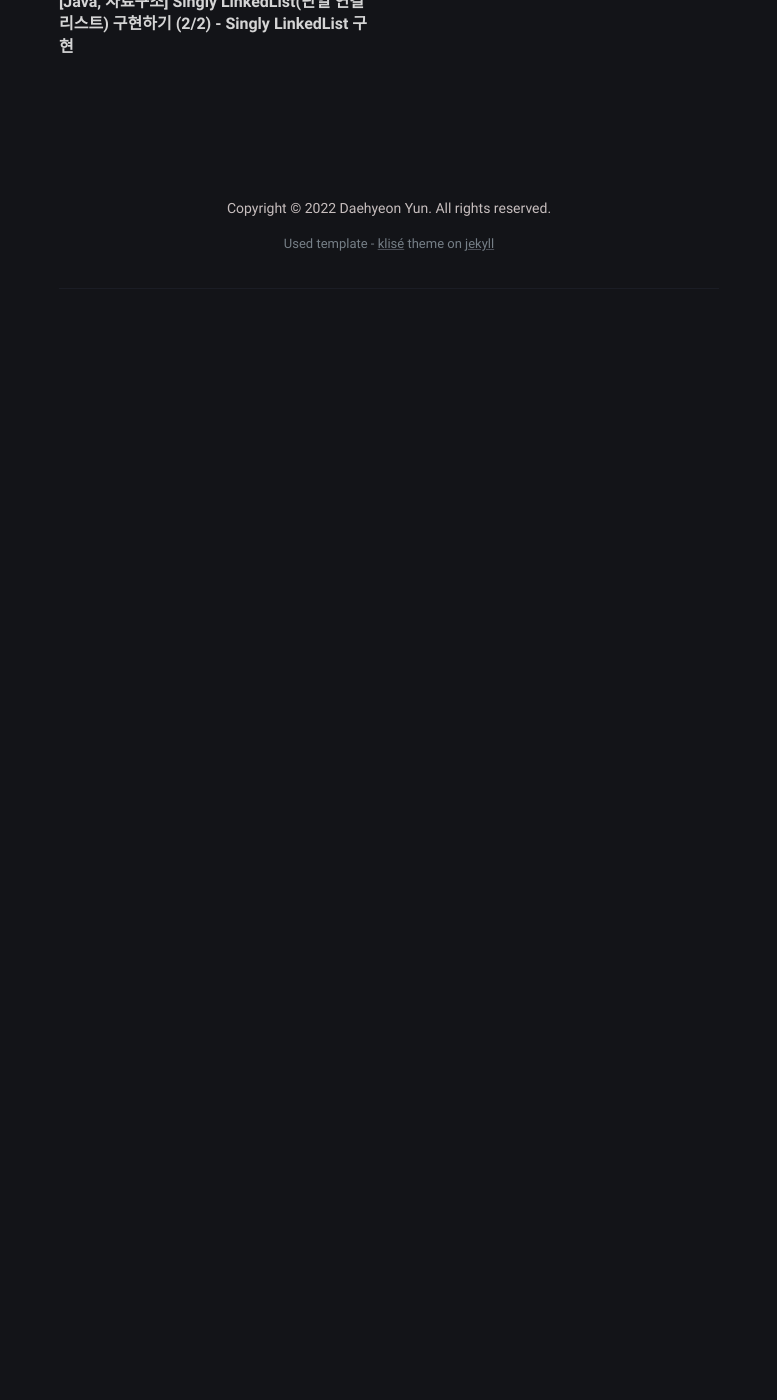
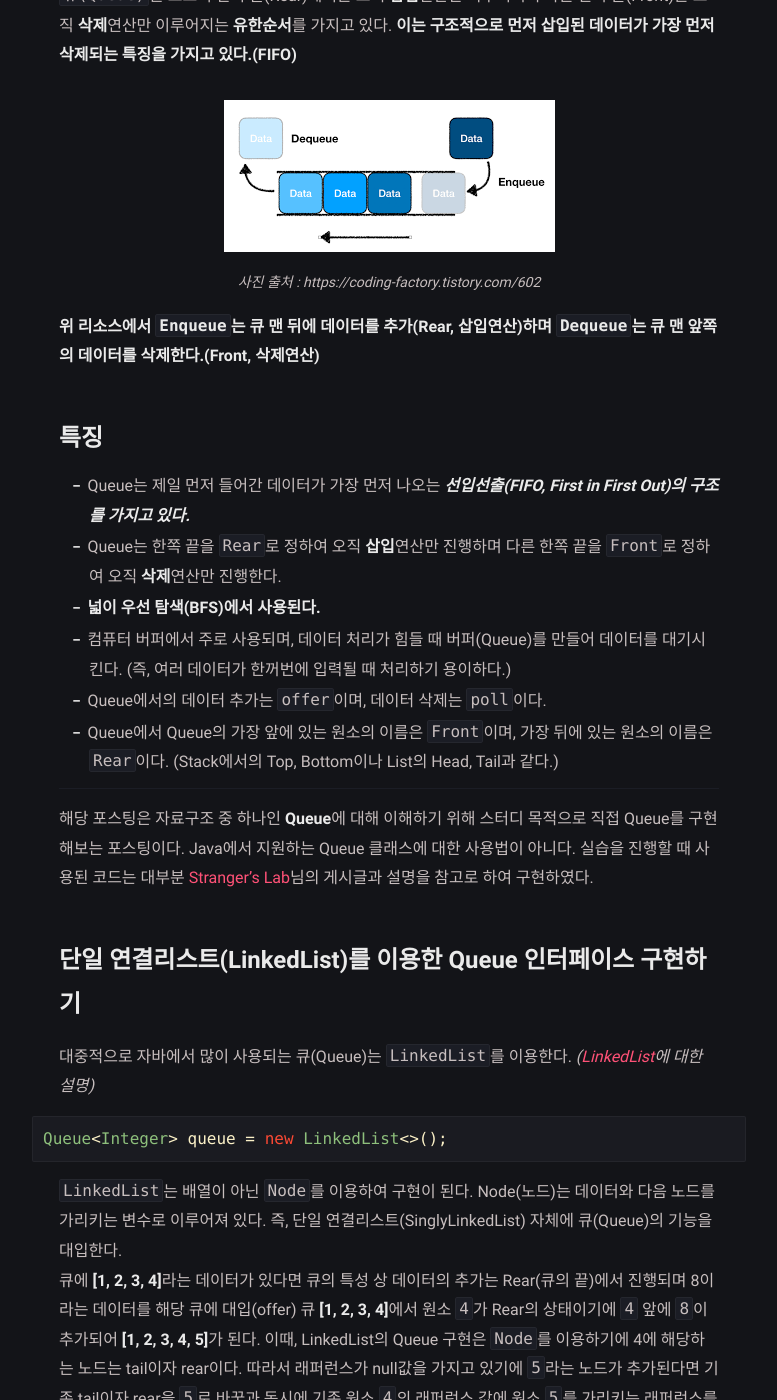
Before and after one commit to YunDaeHyeon/YunDaeHyeon.github.io, a Jekyll site: the page built from _posts/DataStructure/2022-02-21-datastructure-post9.md, in a window 1280 px wide and 1400 px high, scrolled down 613 px. Shown: the whole window, without its empty margins (251-1028 px from the left). Built offline with Jekyll 4.4.1, drawn with Linux system fonts in a browser that asks for light colours; comment, search, counter and statistics services are not loaded; before the commit the page ends 902 px from its top, so only the background shows below that; some of the changed text lies outside the part shown.

Commit message:
mac-22.02.21 datastructure post9 add

````diff
--- a/_posts/DataStructure/2022-02-21-datastructure-post9.md
+++ b/_posts/DataStructure/2022-02-21-datastructure-post9.md
@@ -5,4 +5,74 @@ data:   2022-02-21 00:15:40+0900
 categories: jekyll update
 tags: [java, data structure]
 ---
-# 추가중
+# 큐(Queue)란?
+큐(Queue)는 **후입선출(LIFO, Last in First Out)의 구조를 가지고 있는 스택(Stack)과 달리** ***선입선출(FIFO, First in First Out)의 구조를 가지고 있다.*** 편의점 음료수 판매대, 놀이공원 어트렉션의 줄 처럼 가장 먼저 들어온 사람이 가장 먼저 나간다. 말 그래도 `대기열`을 말한다.
+`큐(Queue)`는 요소의 한쪽 끝(Rear)에서는 오직 **삽입**연산만 이루어지며 다른 한쪽 끝(Front)는 오직 **삭제**연산만 이루어지는 **유한순서**를 가지고 있다. **이는 구조적으로 먼저 삽입된 데이터가 가장 먼저 삭제되는 특징을 가지고 있다.(FIFO)**
+<p align="center"><img src="/assets/img/blog/정보/큐.png"></p>
+<center><small><i>사진 출처 : https://coding-factory.tistory.com/602</i></small> <br>
+</center>
+
+**위 리소스에서 `Enqueue`는 큐 맨 뒤에 데이터를 추가(Rear, 삽입연산)하며 `Dequeue`는 큐 맨 앞쪽의 데이터를 삭제한다.(Front, 삭제연산)**
+
+# 특징
+- Queue는 제일 먼저 들어간 데이터가 가장 먼저 나오는 ***선입선출(FIFO, First in First Out)의 구조를 가지고 있다.***
+- Queue는 한쪽 끝을 `Rear`로 정하여 오직 **삽입**연산만 진행하며 다른 한쪽 끝을 `Front`로 정하여 오직 **삭제**연산만 진행한다.
+- **넓이 우선 탐색(BFS)에서 사용된다.**
+- 컴퓨터 버퍼에서 주로 사용되며, 데이터 처리가 힘들 때 버퍼(Queue)를 만들어 데이터를 대기시킨다. (즉, 여러 데이터가 한꺼번에 입력될 때 처리하기 용이하다.)
+- Queue에서의 데이터 추가는 `offer`이며, 데이터 삭제는 `poll`이다.
+- Queue에서 Queue의 가장 앞에 있는 원소의 이름은 `Front`이며, 가장 뒤에 있는 원소의 이름은 `Rear`이다. (Stack에서의 Top, Bottom이나 List의 Head, Tail과 같다.)
+
+---
+해당 포스팅은 자료구조 중 하나인 **Queue**에 대해 이해하기 위해 스터디 목적으로 직접 Queue를 구현해보는 포스팅이다. Java에서 지원하는 Queue 클래스에 대한 사용법이 아니다. 실습을 진행할 때 사용된 코드는 대부분 [Stranger's Lab](https://st-lab.tistory.com/181)님의 게시글과 설명을 참고로 하여 구현하였다.
+
+# 단일 연결리스트(LinkedList)를 이용한 Queue 인터페이스 구현하기
+대중적으로 자바에서 많이 사용되는 큐(Queue)는 `LinkedList`를 이용한다. *([LinkedList](https://daegom.com/main/datastructure-post7/)에 대한 설명)*
+```java
+Queue<Integer> queue = new LinkedList<>();
+```
+`LinkedList`는 배열이 아닌 `Node`를 이용하여 구현이 된다. Node(노드)는 데이터와 다음 노드를 가리키는 변수로 이루어져 있다. 즉, 단일 연결리스트(SinglyLinkedList) 자체에 큐(Queue)의 기능을 대입한다.
+큐에 **[1, 2, 3, 4]**라는 데이터가 있다면 큐의 특성 상 데이터의 추가는 Rear(큐의 끝)에서 진행되며 8이라는 데이터를 해당 큐에 대입(offer) 큐 **[1, 2, 3, 4]**에서 원소 `4`가 Rear의 상태이기에 `4` 앞에 `8`이 추가되어 **[1, 2, 3, 4, 5]**가 된다. 이때, LinkedList의 Queue 구현은 `Node`를 이용하기에 4에 해당하는 노드는 tail이자 rear이다. 따라서 래퍼런스가 null값을 가지고 있기에 `5`라는 노드가 추가된다면 기존 tail이자 rear을 `5`로 바꿈과 동시에 기존 원소 `4`의 래퍼런스 값에 원소 `5`를 가리키는 래퍼런스를 대입한다. (offer에 대한 설명)
+
+# Queue 인터페이스에서 구현할 메소드
+1. offer(E e) - return type : boolean - 큐의 마지막(rear)에 데이터를 추가한다.
+2. poll() - return type : E - 큐의 제일 첫 요소(front)를 삭제하고 삭제한 데이터를 반환한다.
+3. peek() - return type : E - 큐의 제일 첫 요소(front)를 제거하지 않고 반환한다.
+설명과 같이 `offer()`는 리스트에서 `add()`와 비슷하며 `poll()`은 `remove()`, `peek()`는 `element()`와 비슷한 역할을 수행한다.
+
+## 인터페이스 코드
+```java
+public interface Queue<E> { // 제네릭 선언
+
+    // 큐의 가장 마지막(rear)에 요소를 추가한다.
+    // 큐가 정상적으로 추가되면 true를, 그렇지 않다면 false를 반환한다.
+    boolean offer(E e);
+
+    // 큐의 첫 번째 요소(front)를 삭제하고 삭제 된 요소를 반환한다.
+    E poll();
+
+    // 큐의 첫 번째 요소(front)를 반환한다.
+    E peek();
+}
+```
+또한, `LinkedList`를 이용하여 `Queue` 구현하기 때문에 `Node`를 구현해야할 필요가 있다.
+
+## 노드(Node) 구현
+```java
+public class Node<E>{
+    E data; // 노드의 데이터를 의미한다.
+    Node<E> next; // 다음 노드를 가리키는 객체이다.
+    Node(E data){
+        // 첫 노드가 생성되면 데이터는 존재하지만 리스트에 노드는 자기 자신만 존재한다.
+        // 따라서 다음 노드를 가리키는 래퍼런스가 존재하지 않아 최초 생성 노드의 래퍼런스(next)는 null로 초기화 시킨다.
+        this.data = data;
+        this.next = null;
+    }
+}
+```
+
+
+
+---
+[참고 및 리소스 출처]
+[Stranger's LAB](https://st-lab.tistory.com/181)
+[코딩팩토리](https://coding-factory.tistory.com/602)
````
